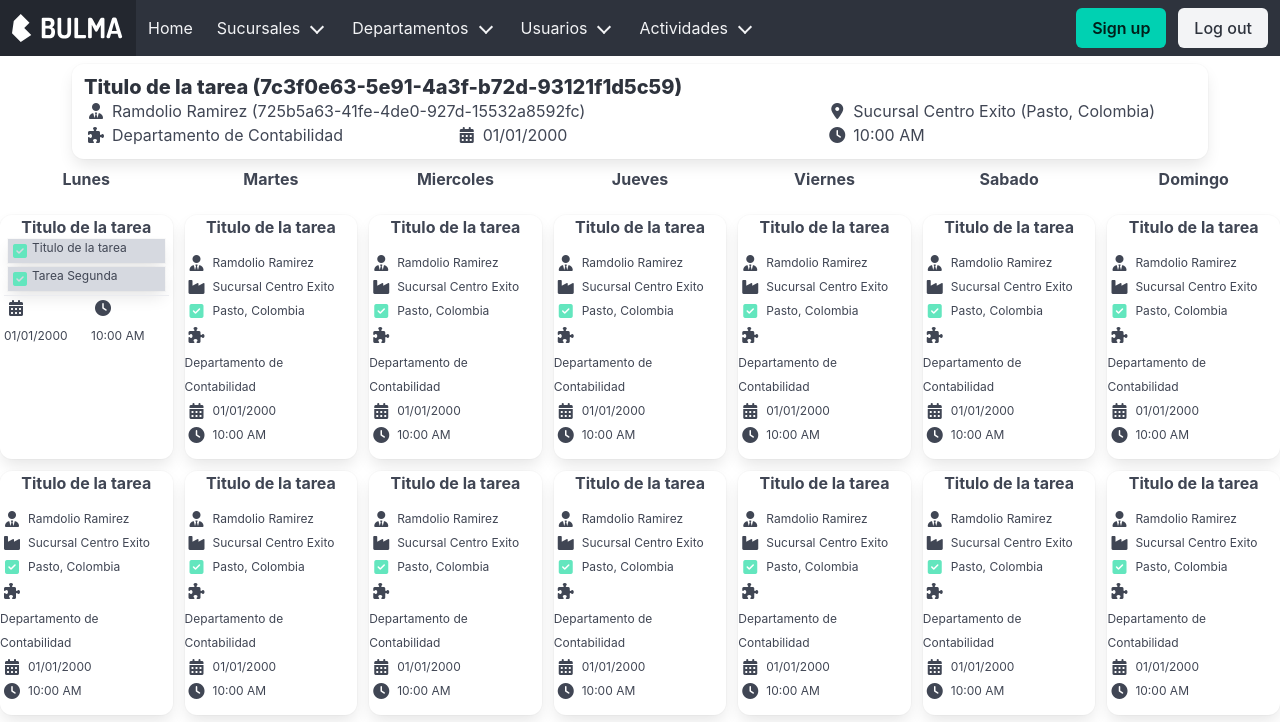
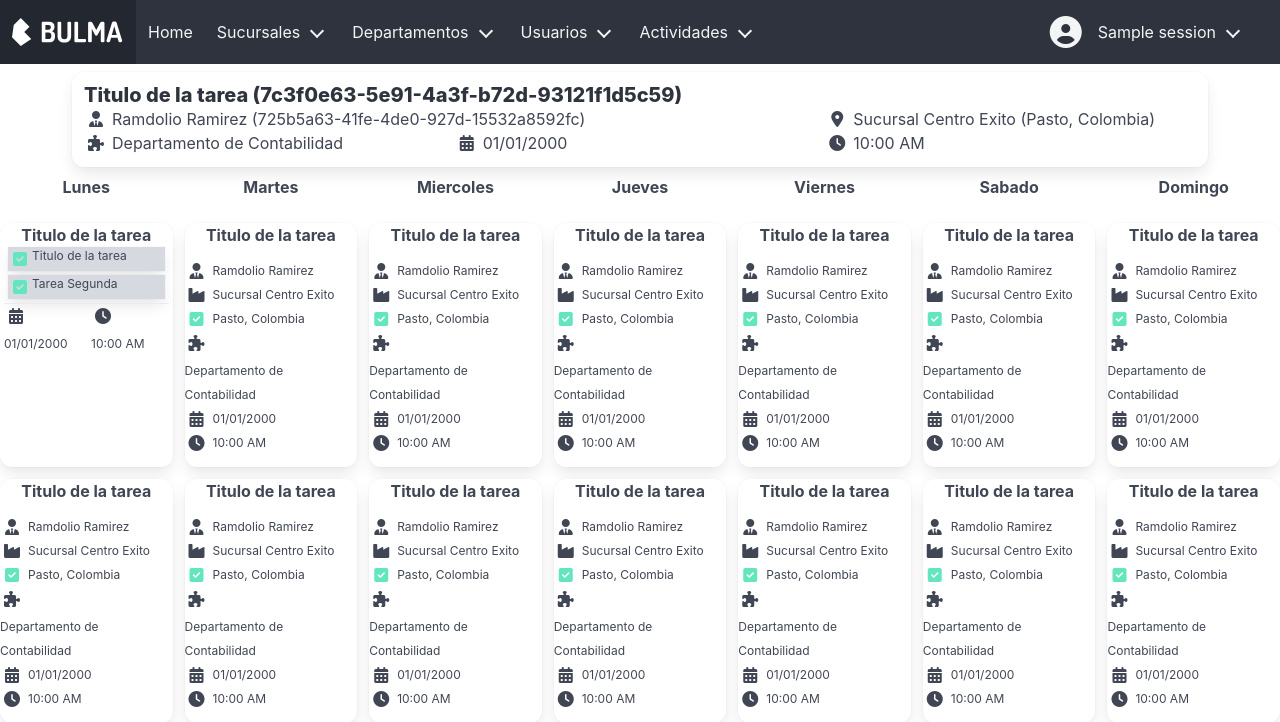
Before and after one commit to brayanceron/erp-project, a Flask app: template src/templates/actividad/get.html in a window 1280 px wide. Shown: the top 722 px of the page. Run offline with Flask 3, Linux system fonts and the light colour scheme; the template is opened without the code that fills it: most values are stand-ins (such as "Sample title", 1, 10 or a date in 2020); parts of the project's set-up code (start-up, migrations or seed data) failed here and were passed over; some libraries are stand-ins or nearby versions.

Commit message:
navbar with session

```diff
--- a/src/controllers/actividad.py
+++ b/src/controllers/actividad.py
@@ -104,6 +104,7 @@ def get_by_usuario_by_mes(id_user : str, month : str = str(datetime.datetime.now
     if not conn : return DB_CONNECTION_ERROR
 
     year = str(datetime.datetime.now().year)
+    # year = "2024"
     fecha = f"{year}/{month}/"
     # print(year)
     try :#{
@@ -145,7 +146,7 @@ def get_by_usuario_by_fecha(id_user : str, date : str = str(datetime.datetime.no
     date = f"%{date.replace('/','-')}%"
     try :#{
         cursor = conn.cursor()
-        cursor.execute("select id, id_user, date, title, description from actividad where date like %s ",[ date])
+        cursor.execute("select id, id_user, date, title, description from actividad where date like %s and id_user = %s",[ date, id_user])
         rows = cursor.fetchall()
         rowcount = cursor.rowcount
         if rowcount == 0 :#{
--- a/src/controllers/auth.py
+++ b/src/controllers/auth.py
@@ -11,6 +11,7 @@ def login(email : str, password : str) :#{
     if (user.get('password') != str(password)) : return {"message" : "Usuario o contraseña invalidos"}, 400 #403 #Password invalid
 
     # CREATING SESSION
+    session['id'] = user.get('id')
     session['email'] = user.get('email')
     session['names'] = user.get('names')
     session['surnames'] = user.get('surnames')
@@ -40,6 +41,9 @@ def is_allow(url : str, auth_urls : list) :#{
     return {"message" : "Acceso denegado a esta url"}, 403
 #}
 
+def get_sesion_data() :#{
+    return  dict(session)
+#}
 
 BASIC_URLS = [
     # ".get",
--- a/src/routes/static.py
+++ b/src/routes/static.py
@@ -4,7 +4,7 @@ static_router = Blueprint('static_router', __name__)
 
 @static_router.route('/')
 def index() :#{
-    return "<h1>Welcome CRM Project</h1>"
+    return "<h1>Welcome ERP Project</h1>"
 #}
 
 @static_router.route("/ssr/home")
--- a/src/templates/partials/navbar.html
+++ b/src/templates/partials/navbar.html
@@ -60,24 +60,31 @@
             <div class="navbar-item has-dropdown is-hoverable">
                 <a class="navbar-link" href="/ssr/usuario/search"> Actividades </a>
                 <div class="navbar-dropdown">
-                    <a class="navbar-item" href="/ssr/actividad/get"> Ver </a>
+                    <a class="navbar-item" href="/ssr/actividad/get/by/usuario/by/mes"> Este mes </a>
                     <a class="navbar-item" href="/ssr/actividad/post"> Registrar </a>
+                    <a class="navbar-item" href="/ssr/actividad/get"> Ver Ant</a>
                 </div>
             </div>
 
         </div>
 
         <div class="navbar-end">
-            <div class="navbar-item">
-                <div class="buttons">
-                    <a class="button is-primary">
-                        <strong>Sign up</strong>
-                    </a>
-                    <a class="button is-light" href="/ssr/auth/logout">
-                        Log out
-                    </a>
+            <div class="navbar-item has-dropdown is-hoverable">
+                <a class="navbar-link" href="/ssr/usuario/get/{{session_data['id']}}">
+                    <span class="icon-text ">
+                        <span class="icon is-large">
+                            <i class="fas fa-circle-user fa-2x"></i>
+                        </span>
+                    </span>
+                    <span>{{session_data['names']}}</span>
+                </a>
+                <div class="navbar-dropdown">
+                    <a class="navbar-item" href="/ssr/usuario/get/{{session_data['id']}}"> Perfil </a>
+                    <a class="navbar-item" href="/ssr/auth/logout"> Cerrar Sesion </a>
                 </div>
             </div>
+            <div class="navbar-item"></div>
+
         </div>
 
 
```
Also changed, not shown: src/controllers/usuario.py (+3 -4 lines), src/routes/ssr/actividad.py (+11 -10 lines), src/routes/ssr/departamentos.py (+8 -8 lines), src/routes/ssr/sucursal.py (+10 -10 lines), src/routes/ssr/usuario.py (+9 -8 lines), 1 other file.
